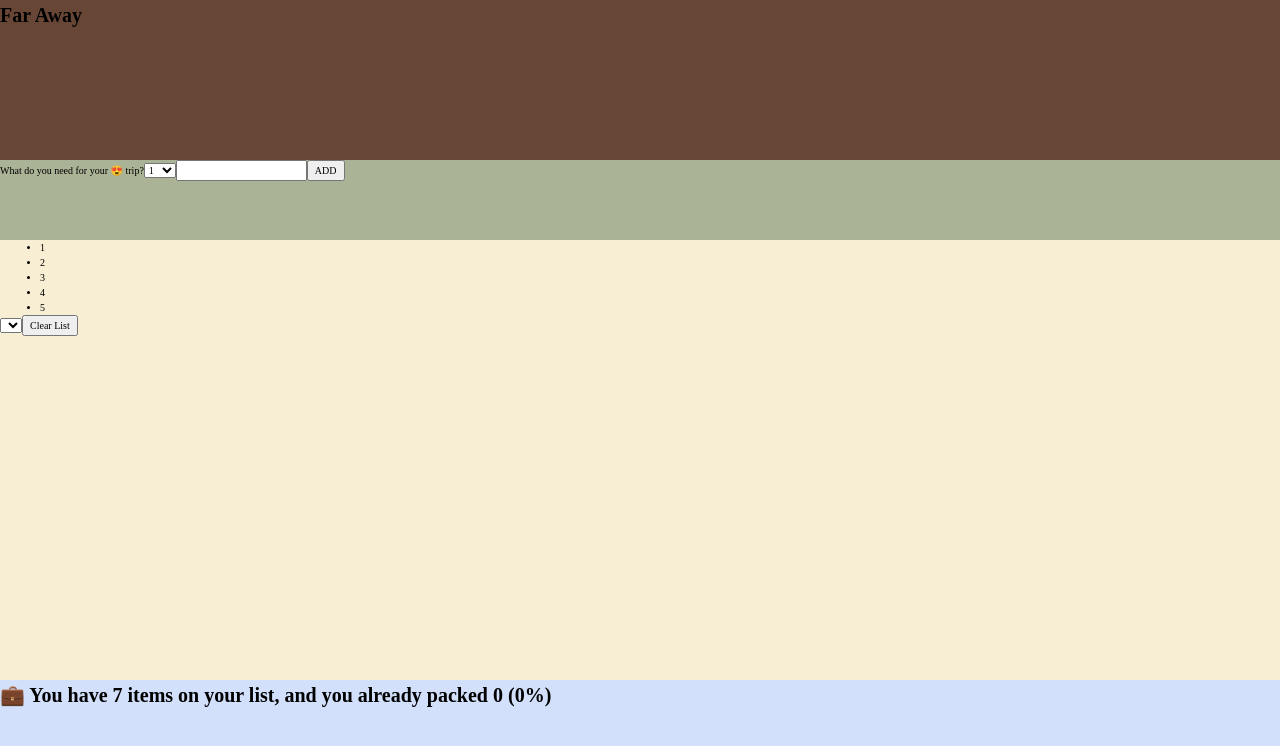
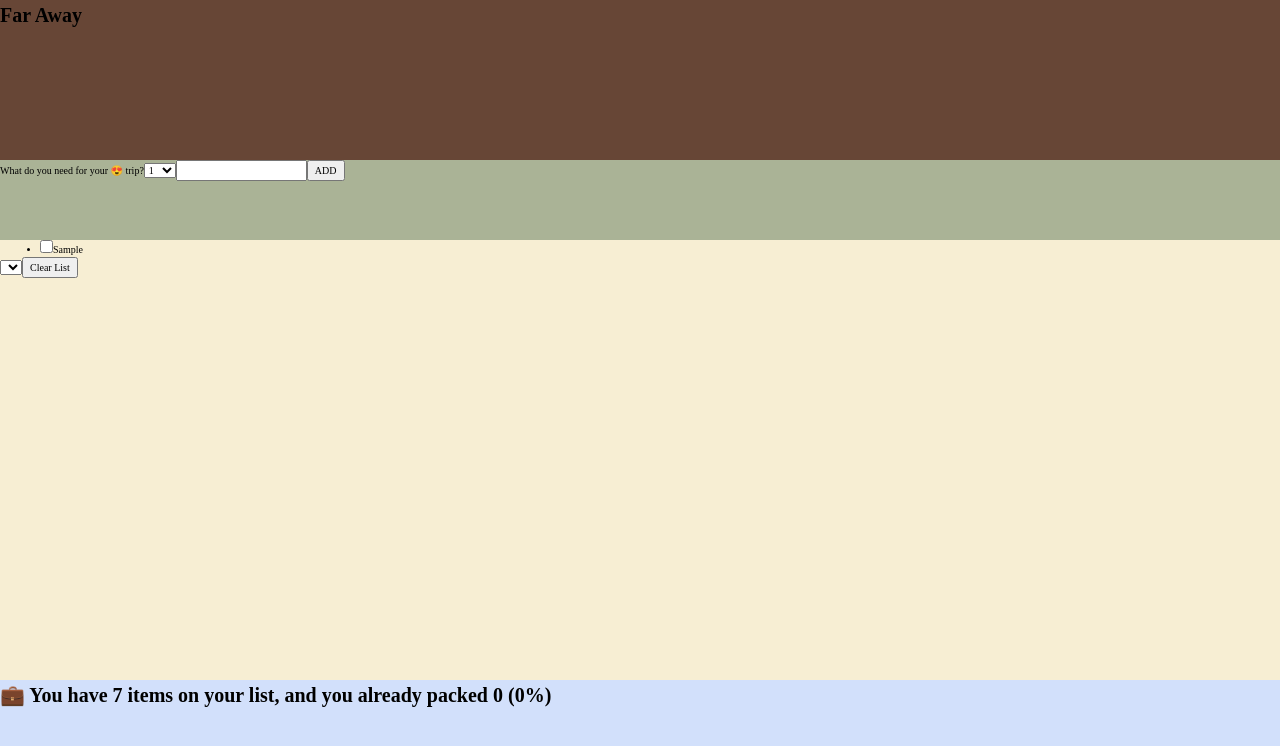
Before and after one commit to Lam-Big-Water/CodeBoard, a React (Vite) app in the folder JNReactCourse/: page / in a window 1280 px wide. Both pictures are taken after typing "Sample" into the empty fields and a click on the button "ADD". Shown: the top 746 px of the page. Built offline with nearby package versions, Linux system fonts and the light colour scheme.

Commit message:
the check box part is done

```diff
--- a/JNReactCourse/src/App.tsx
+++ b/JNReactCourse/src/App.tsx
@@ -14,6 +14,10 @@ const App = () => {
 
   const handleAddItems = (item: ItemType) => setSubmitV((submitV) => [...submitV, item]);
 
+  const handleToggleItem = (id: number) => {
+    setSubmitV((submitV) => submitV.map((item) => item.id === id ? {...item, packed: !item.packed} : item))
+  }
+
 
 
   return (
@@ -28,7 +32,7 @@ const App = () => {
       </header>
 
       <main className="operation">
-        <EventArea />
+        <EventArea lists={submitV} toggleItem={handleToggleItem}/>
       </main>
 
       <footer className="record">
@@ -75,15 +79,19 @@ const AddEvent = ({onAddItems}: AddEventProps) => {
   );
 };
 
-const EventArea = () => {
-  const arr = [1, 2, 3, 4, 5];
+type EventAreaProps = {
+  lists: ItemType[];
+  toggleItem: (id: number) => void;
+}
+
+const EventArea = ({lists, toggleItem}: EventAreaProps) => {
 
   return (
     <>
       <div className="operation-event">
         <ul>
-          {arr.map((i) => (
-            <Item item={i} />
+          {lists.map((i) => (
+            <Item key={i.id} item={i} onToggleItem={toggleItem}/>
           ))}
         </ul>
       </div>
@@ -95,12 +103,15 @@ const EventArea = () => {
   );
 };
 
-type ItemProps = { item: number };
+type ItemProps = { item: ItemType; onToggleItem: (id: number) => void; };
 
-const Item = ({ item }: ItemProps) => {
+const Item = ({ item, onToggleItem }: ItemProps) => {
   return (
     <>
-      <li>{item}</li>
+      <li>
+        <input type="checkbox" value={item.packed} onChange={() => onToggleItem(item.id)}/>
+        {item.inputV}
+      </li>
     </>
   );
 };
```
